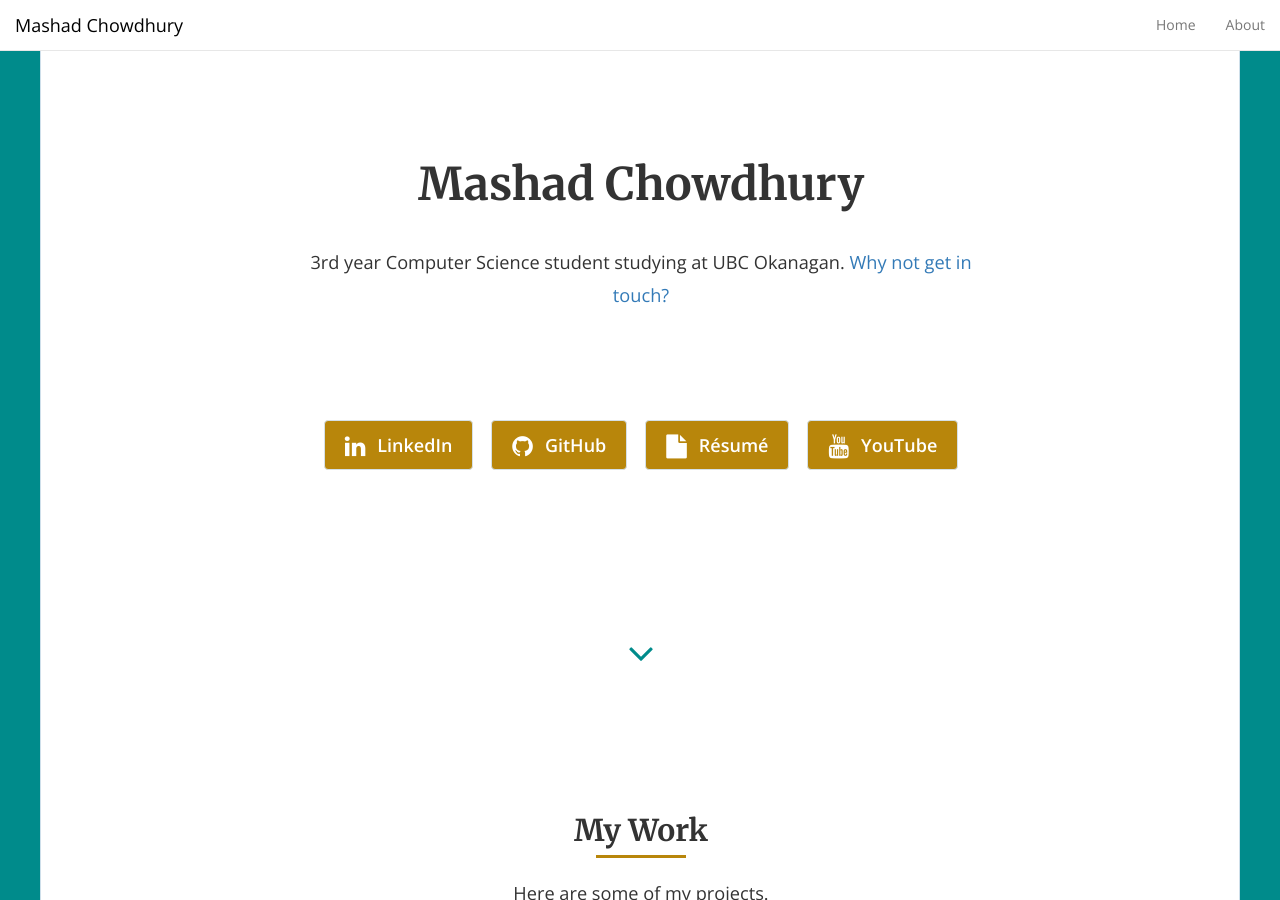
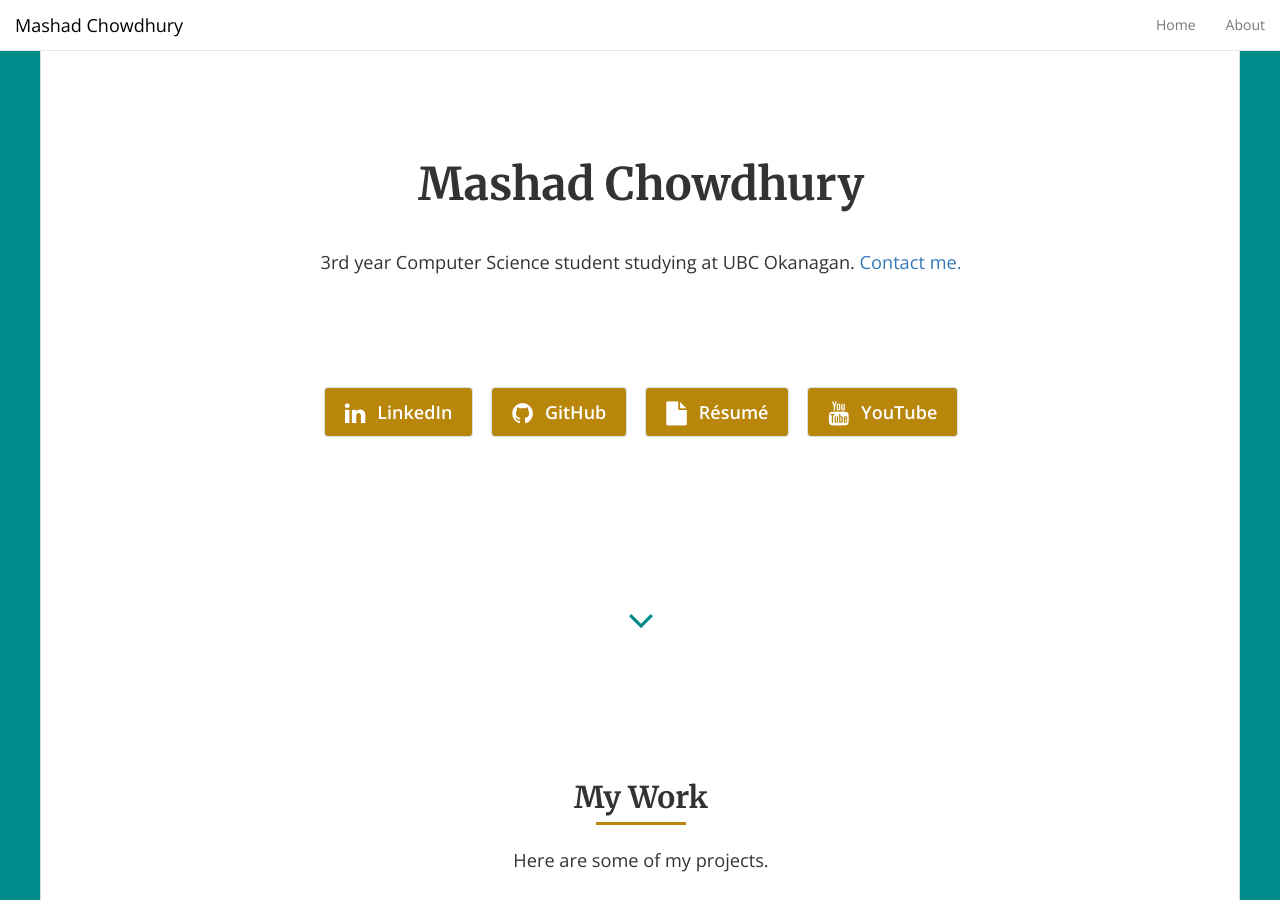
Before and after one commit to mashadchowdhury/mashadchowdhury.github.io, a Jekyll site: the page built from index.html, in a window 1280 px wide and 900 px high. Built offline with Jekyll 4.4.1, drawn with Linux system fonts in a browser that asks for light colours; nearby versions of some CDN libraries; the list of posts is cut into pages by our own code.

Commit message:
Update contact.html

```diff
--- a/_includes/contact.html
+++ b/_includes/contact.html
@@ -1 +1 @@
-<a data-toggle="modal" data-target="#contact"> Why not get in touch?</a>
+<a data-toggle="modal" data-target="#contact"> Contact me.</a>
```
